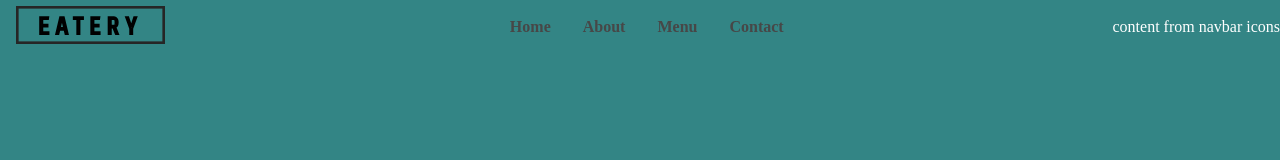
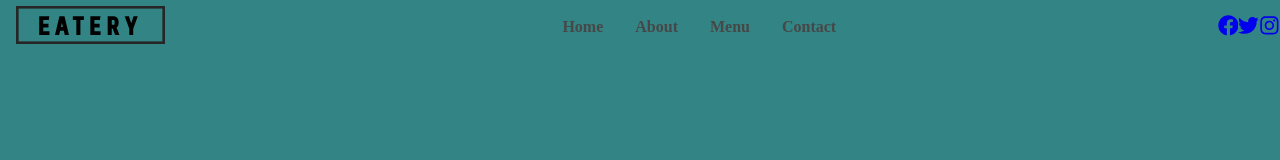
Before and after one commit to bdmllc/gr2, a Gatsby site: page / in a window 1280 px wide. Built offline with nearby package versions, Linux system fonts and the light colour scheme; Gatsby itself is replaced by a stand-in of ours.

Commit message:
another commit

```diff
--- a/src/components/globals/navbar/NavbarIcons.js
+++ b/src/components/globals/navbar/NavbarIcons.js
@@ -1,11 +1,47 @@
 import React, { Component } from 'react'
+import styled from 'styled-components';
+import { styles } from '../../../utils';
+import { FaInstagram, FaTwitter, FaFacebook } from 'react-icons/fa'
+
+//Video # 19 paused at 10:42
 
 export default class NavbarIcons extends Component {
+  state = {
+    icons: [
+      {
+        id: 1,
+        icon: <FaFacebook className="icon facebook-icon" />,
+        path: 'https://www.facebook.com'
+      },
+      {
+        id: 2,
+        icon: <FaTwitter className="icon twitter-icon" />,
+        path: 'https://www.twitter.com'
+      },
+      {
+        id: 3,
+        icon: <FaInstagram className="icon instagram-icon" />,
+        path: 'https://www.instagram.com'
+      },
+    ],
+  }
   render() {
     return (
-      <div>
-        content from navbar icons
-      </div>
+      <IconWrapper>
+        {this.state.icons.map(item => {
+          return <a href={item.path} key={item.id} target="_blank" rel="noopener noreferrer">{item.icon}</a>
+        })}
+      </IconWrapper>
     )
   }
 }
+
+const IconWrapper = styled.div`
+.icon {
+  font-size: 1.3rem;
+  cursor: pointer;
+}
+.icon:hover{
+
+}
+`;
--- a/src/components/globals/navbar/NavbarLinks.js
+++ b/src/components/globals/navbar/NavbarLinks.js
@@ -74,5 +74,9 @@
     height: auto;
     display: flex;
     margin: 0 auto;
+    .nav-link:hover{
+      background: ${styles.colors.mainWhite};
+      padding: 0.5rem 1rem 0.5rem 1rem;
+    }
   }
 `
```
